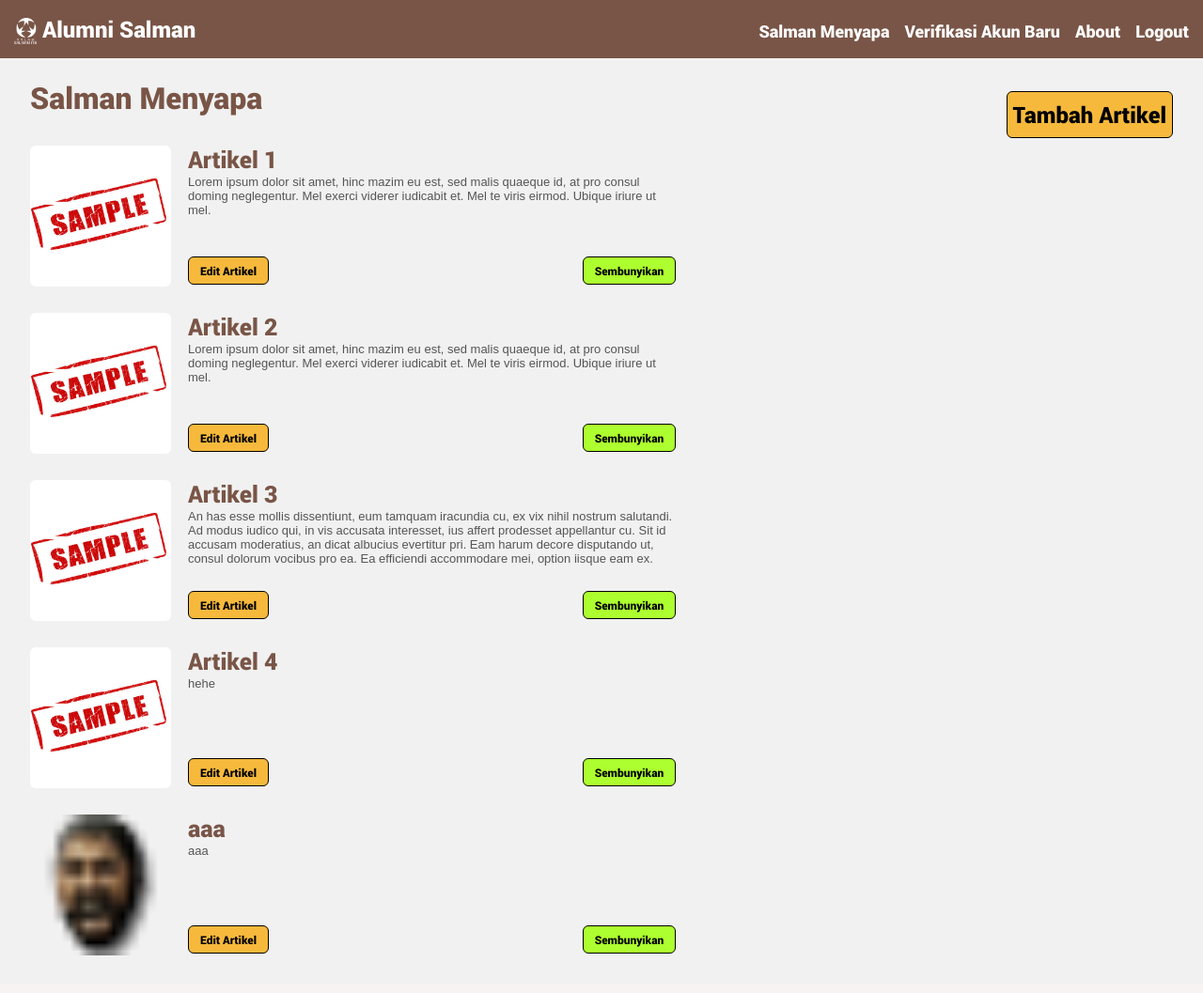
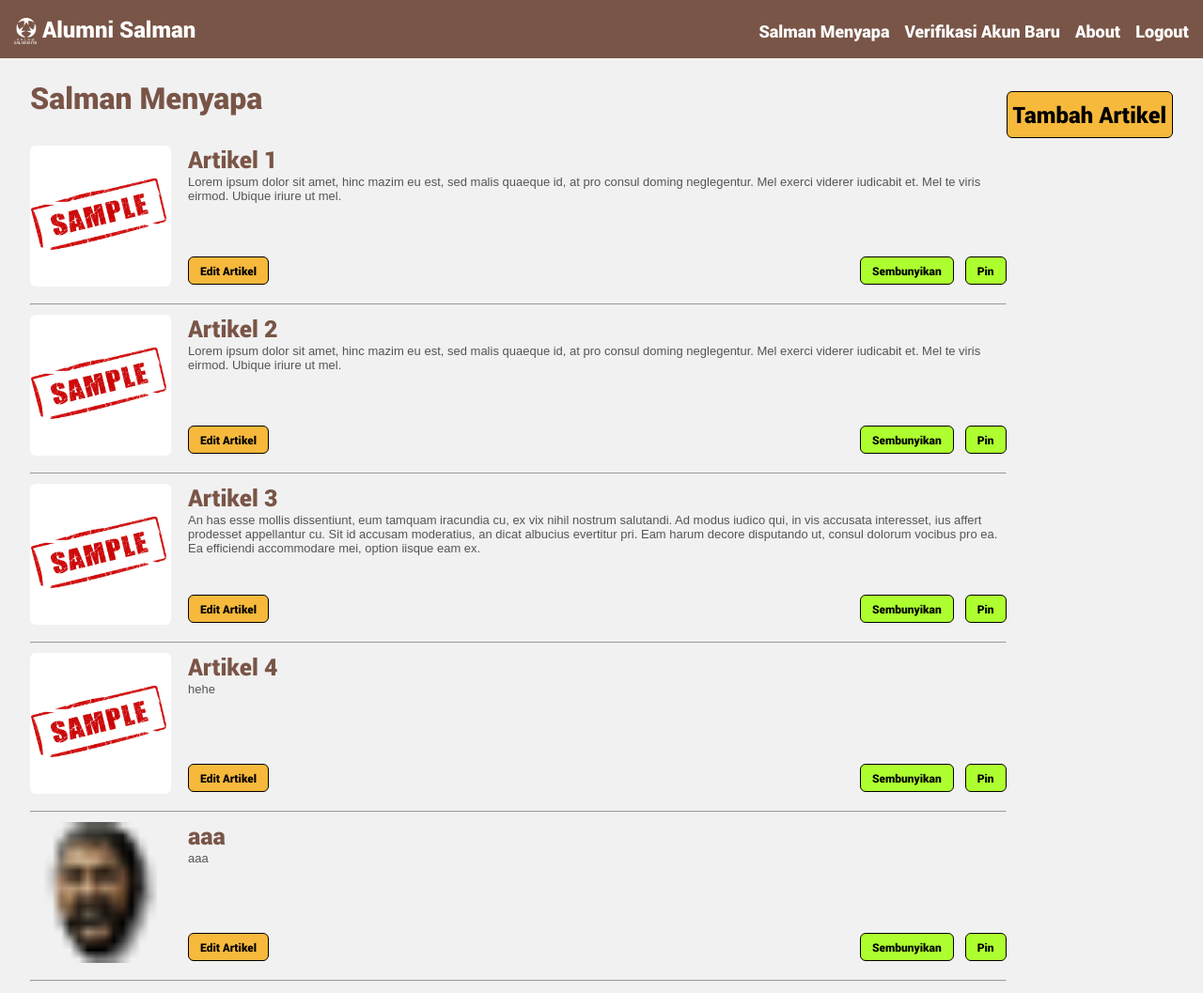
Before and after one commit to rozium/salman-admin, a Django app: page /menyapa/list/ in a window 1280 px wide. Shown: the whole page at 94% size. Before the commit the page ends 1017 px from the top, so only its background shows below. Run offline with Django 3.2, Linux system fonts and the light colour scheme; a user stored in the database is signed in; data comes from the database, SQL or seed files in the repository; some libraries are stand-ins or nearby versions.

Commit message:
add pin ux

```diff
--- a/alumni/static/css/app.css
+++ b/alumni/static/css/app.css
@@ -85,6 +85,21 @@ ul {
   float: right;
   margin-top: 12px;
   margin-left: auto;
+  font-family: Roboto-Black;
+}
+
+.buttonPin {
+  cursor: pointer;
+  border-radius: 6px;
+  border-color: black;
+  border-style: solid;
+  border-width: 1px;
+  text-align: center;
+  font-size: 12px;
+  padding: 6px 12px;
+  float: right;
+  margin-top: 12px;
+  margin-left: 12px;
   font-family: Roboto-Black;
 }
 
--- a/alumni/templates/menyapa_list.html
+++ b/alumni/templates/menyapa_list.html
@@ -41,7 +41,7 @@
     	flex-direction: column;
     	justify-content: space-between;
     	align-items: flex-start;
-    	width: 50%;
+    	width: 90%;
     	margin-left: 18px;
         margin-top: -2px;
     }
@@ -124,14 +124,20 @@
                             <button type="submit" class="buttonLogin" style="font-size: 12px; font-family: Roboto-Black; padding: 6px 12px;"><span>Edit Artikel </span></button>
                         </form>
                         {% if articleClip.published %}
-                        <button value="{{ articleClip.article_id }}" id="published_{{articleClip.article_id}}" class="buttonPublish" style="background-color: greenyellow"><span>Sembunyikan </span></button>
+                            <button value="{{ articleClip.article_id }}" id="published_{{articleClip.article_id}}" class="buttonPublish" style="background-color: greenyellow"><span>Sembunyikan </span></button>
                         {% else %}
-                        <button value="{{ articleClip.article_id }}" id="published_{{articleClip.article_id}}" class="buttonPublish" style="background-color: orangered"><span>Publish </span></button>
+                            <button value="{{ articleClip.article_id }}" id="published_{{articleClip.article_id}}" class="buttonPublish" style="background-color: orangered"><span>Publish </span></button>
+                        {% endif %}
+                        {% if articleClip.published %}
+                            <button value="{{ articleClip.article_id }}" id="pinned_{{articleClip.article_id}}" class="buttonPin" style="background-color: greenyellow"><span>Pin </span></button>
+                        {% else %}
+                            <button value="{{ articleClip.article_id }}" id="pinned_{{articleClip.article_id}}" class="buttonPin" style="background-color: orangered"><span>Pin </span></button>
                         {% endif %}
                     </div>
 				</div>
                 <br>
             </li>
+            <hr>
 			{% endfor %}
 		</ul>
 	</div>
@@ -168,5 +174,25 @@
           }
         });
     })
+    $(".buttonPin").click(function() {
+        id = $(this).attr("value");
+        $.ajax({
+          url: '{% url "menyapaPublish" %}',
+          data: {
+            'id': id,
+          },
+          dataType: 'json',
+          success: function (data) {
+            // alert(data.msg);
+            if (data.published) {
+                $("#published_"+id).css("background-color", "greenyellow");
+                $("#published_"+id+" span").html('Sembunyikan ');
+            } else {
+                $("#published_"+id).css("background-color", "orangered");
+                $("#published_"+id+" span").html('Publish ');
+            }
+          }
+        });
+    })
 </script>
 {% endblock %}
```
